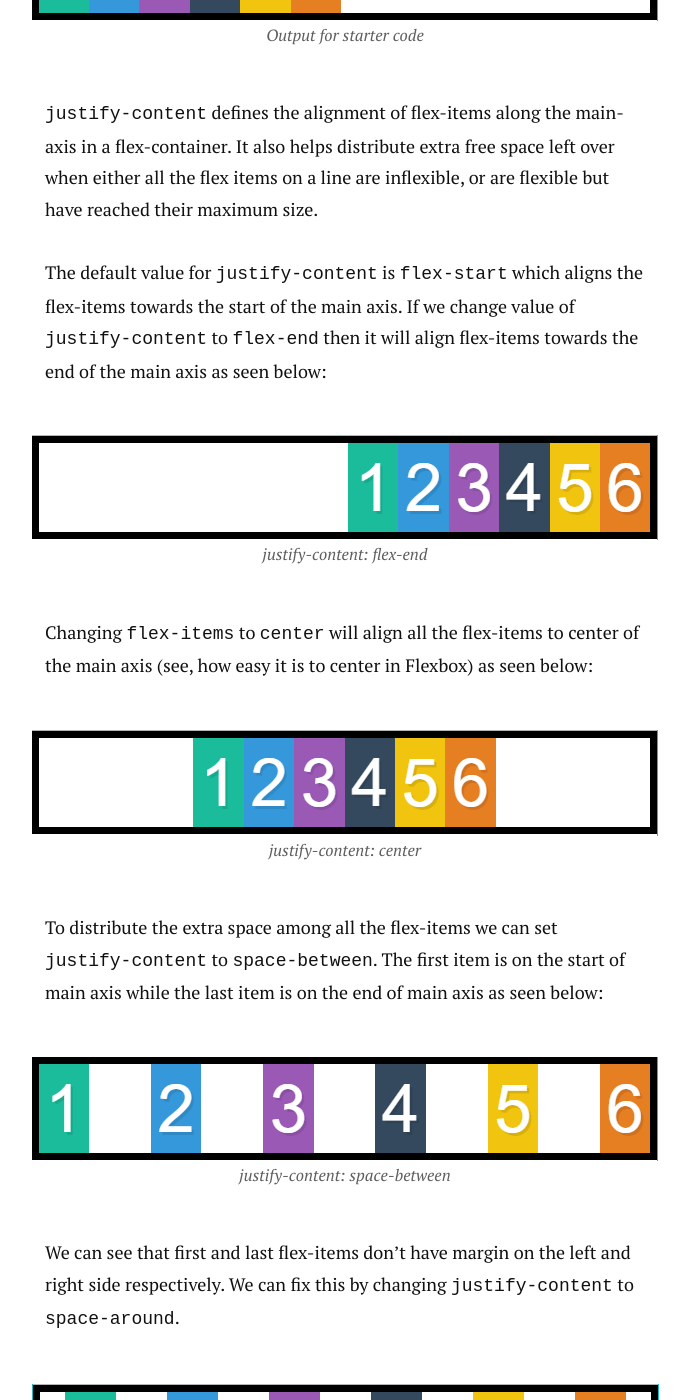
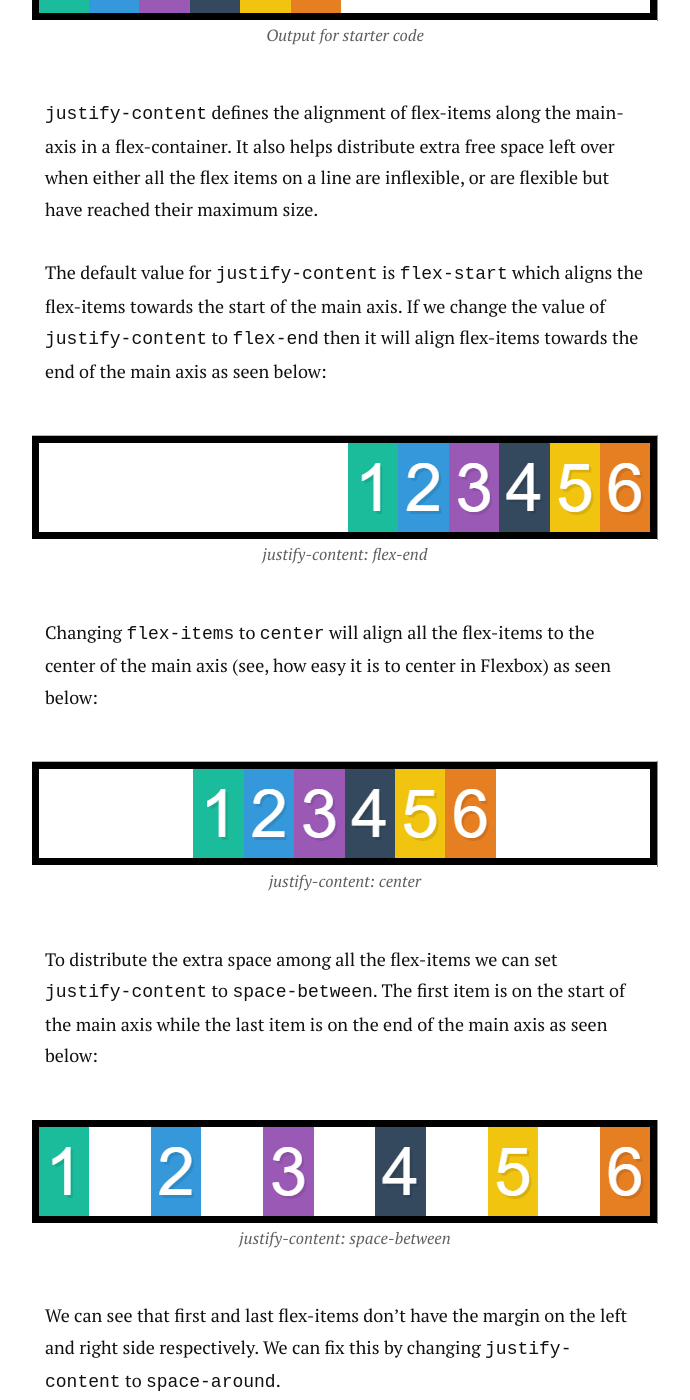
Before and after one commit to anku255/anku255.github.io, a Jekyll site: the page built from _posts/2017-10-25-justify-content.markdown, in a window 1280 px wide and 1400 px high, scrolled down 2113 px. Shown: the whole window, without its empty margins (295-985 px from the left). Built offline with Jekyll 4.4.1, drawn with Linux system fonts in a browser that asks for light colours; nearby versions of some CDN libraries.

Commit message:
Fix typo in justify content post

```diff
--- a/_posts/2017-10-25-justify-content.markdown
+++ b/_posts/2017-10-25-justify-content.markdown
@@ -52,28 +52,28 @@ The above code produces following output:
 
 `justify-content` defines the alignment of flex-items along the main-axis in a flex-container. It also helps distribute extra free space left over when either all the flex items on a line are inflexible, or are flexible but have reached their maximum size.
 
-The default value for `justify-content` is `flex-start` which aligns the flex-items towards the start of the main axis. If we change value of `justify-content` to `flex-end` then it will align flex-items towards the end of the main axis as seen below:
+The default value for `justify-content` is `flex-start` which aligns the flex-items towards the start of the main axis. If we change the value of `justify-content` to `flex-end` then it will align flex-items towards the end of the main axis as seen below:
 
 <figure>
   <img src="{{ '/assets/img/posts/justify-content-flex-end.png' | prepend: site.baseurl }}">
   <figcaption>justify-content: flex-end</figcaption>
 </figure>
 
-Changing `flex-items` to `center` will align all the flex-items to center of the main axis (see, how easy it is to center in Flexbox) as seen below:
+Changing `flex-items` to `center` will align all the flex-items to the center of the main axis (see, how easy it is to center in Flexbox) as seen below:
 
 <figure>
   <img src="{{ '/assets/img/posts/justify-content-center.png' | prepend: site.baseurl }}">
   <figcaption>justify-content: center</figcaption>
 </figure>
 
-To distribute the extra space among all the flex-items we can set `justify-content` to `space-between`. The first item is on the start of main axis while the last item is on the end of main axis as seen below:
+To distribute the extra space among all the flex-items we can set `justify-content` to `space-between`. The first item is on the start of the main axis while the last item is on the end of the main axis as seen below:
 
 <figure>
   <img src="{{ '/assets/img/posts/justify-content-space-between.png' | prepend: site.baseurl }}">
   <figcaption>justify-content: space-between</figcaption>
 </figure>
 
-We can see that first and last flex-items don't have margin on the left and right side respectively. We can fix this by changing `justify-content` to `space-around`.
+We can see that first and last flex-items don't have the margin on the left and right side respectively. We can fix this by changing `justify-content` to `space-around`.
 
 <figure>
   <img src="{{ '/assets/img/posts/justify-content-space-around.png' | prepend: site.baseurl }}">
```
